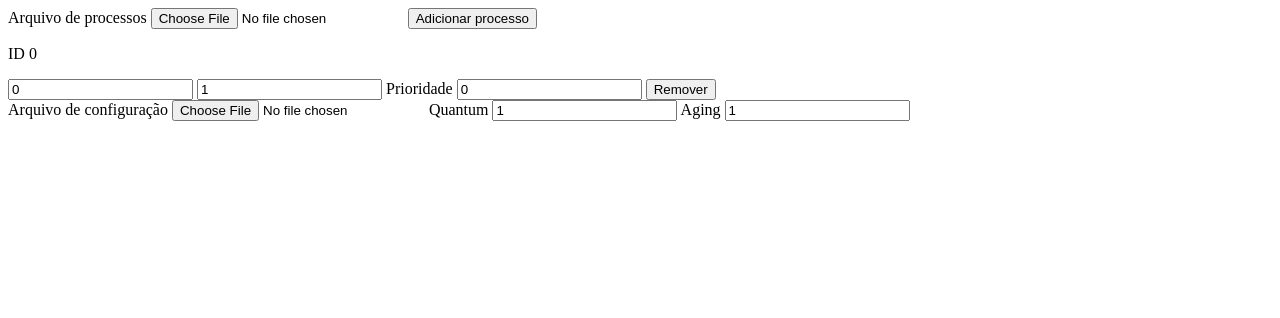
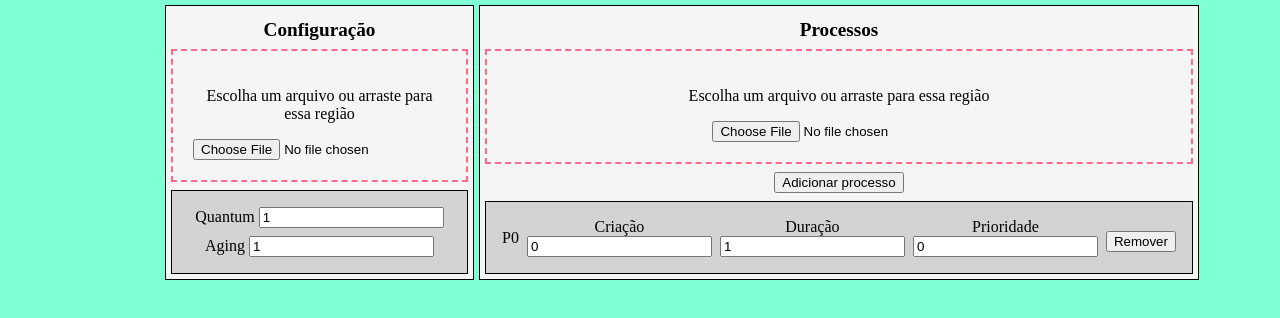
Before and after one commit to ceres-wl/SO-Escalonamento, a Svelte app: page / in a window 1280 px wide. Both pictures are taken after a click on the button "Adicionar processo". Shown: the top 318 px of the page. Built offline with nearby package versions, Linux system fonts and the light colour scheme.

Commit message:
Refatorando código e inicio do design

```diff
--- a/src/App.svelte
+++ b/src/App.svelte
@@ -1,82 +1,55 @@
 <script lang="ts">
-    import type { Config } from "./lib/types";
-    import { addProcesso, removerProcesso, listarProcessos } from "./lib/listaProcesso.svelte";
+    import ConfigInput from "./lib/components/FileInput/ConfigInput.svelte";
+    import ProcInput from "./lib/components/FileInput/ProcInput.svelte";
+</script>
 
-    let processesFile: FileList | null = $state(null);
-    let configFile: FileList | null = $state(null);
+<!--
+    TODO icones? yes or no
+    TODO background image? ou deixa a cor msm
+    TODO deixar tudo redondo provavelmente, ou não seila
+-->
 
-    // TODO tacar isso aqui num arquivo separado
-    let config: Config = $state({
-        aging: 1,
-        quantum: 1
-    });
+<main>
+    <div class="inputs">
+        <ConfigInput/>
+        <ProcInput/>
+    </div>
+</main>
 
-    async function handleProcessesFile(){
-        if(!processesFile || !processesFile[0]) return;
-        const txt = await processesFile[0].text();
+<style>
+    main{
+        width: 120ch;
+        margin: 0 auto;
 
-        for(const line of txt.split("\n")){
-            if(line.trim() == "") continue;
+        display: flex;
+        flex-direction: column;
+        gap: 5px;
 
-            const [criacao, duracao, prioridade_estatica] = line.split(" ").map((str) => Number(str));
-            if([criacao, duracao, prioridade_estatica].some(isNaN)) throw new Error("Valor não é um número");
-
-            addProcesso({
-                criacao,
-                duracao,
-                prioridade_estatica
-            });
-        }
+        padding: 5px;
     }
 
-    async function handleConfigFile(){
-        if(!configFile || !configFile[0]) return;
-        const txt = await configFile[0].text();
+    .inputs{
+        display: flex;
+        flex-direction: row;
+        gap: 5px;
+    }
 
-        const [quantum, aging] = txt.split("\n", 2).map((str) => {
-            const num = Number(str.split(":")[1] ?? str);
-            if(isNaN(num)) throw new Error("Valor não é um número")
-            return num;
-        })
+    :global(html, body){
+        margin: 0;
+    }
 
-        config.quantum = quantum;
-        config.aging = aging;
+    :global(body){
+        background-color: aquamarine;
     }
-</script>
 
-<!-- TODO separar os inputs de arquivo e processo em dois componentes separados -->
+    :global(*){
+        box-sizing: border-box;
+    }
 
-<div>
-    <div>
-        <label> Arquivo de processos
-            <input onchange={handleProcessesFile} bind:files={processesFile} type="file" name="processos">
-        </label>
-        <button onclick={() => addProcesso({criacao: 0, duracao: 1, prioridade_estatica: 0})}>Adicionar processo</button>
-        {#each listarProcessos() as process (process.id)}
-            <div>
-                <p>ID {process.id}</p>
-                <label>
-                    <input bind:value={process.criacao} type="number">
-                </label>
-                <label>
-                    <input bind:value={process.duracao} type="number">
-                </label>
-                <label> Prioridade
-                    <input bind:value={process.prioridade_estatica} type="number">
-                </label>
-                <button onclick={() => removerProcesso(process.id)}>Remover</button>
-            </div>
-        {/each}
-    </div>
-    <div>
-        <label> Arquivo de configuração
-            <input onchange={handleConfigFile} bind:files={configFile} type="file" name="config">
-        </label>
-        <label> Quantum
-            <input bind:value={config.quantum} type="number" name="quantum">
-        </label>
-        <label> Aging
-            <input bind:value={config.aging} type="number" name="aging">
-        </label>
-    </div>
-</div>
+    :global(:root){
+        /* TODO decidir cores */
+        --color-primary: whitesmoke;
+        --color-secondary: lightgray;
+        --color-accent: rgb(255, 106, 136);
+    }
+</style>
--- /dev/null
+++ b/src/lib/components/FileInput/CommonFileInput.svelte
@@ -0,0 +1,37 @@
+<script lang="ts">
+    import DragAndDrop from "../form/DragAndDrop.svelte";
+
+    let { handleFiles, label, children } = $props();
+</script>
+
+<!--
+    TODO input de texto bonitinho
+    TODO fonte
+    TODO uma polida no tamanho e espaçamento das coisas
+-->
+
+<div class="main">
+    <p>{label}</p>
+    <DragAndDrop handleFiles={handleFiles} />
+    {@render children()}
+</div>
+
+<style>
+    p{
+        font-size: 1.2rem;
+        font-weight: bold;
+        text-align: center;
+
+        margin: 0.5rem 0;
+    }
+
+    .main{
+        background-color: var(--color-primary);
+        width: 100%;
+
+        text-align: center;
+
+        border: 1px solid black;
+        padding: 5px;
+    }
+</style>
--- /dev/null
+++ b/src/lib/components/FileInput/ConfigInput.svelte
@@ -0,0 +1,48 @@
+<script lang="ts">
+    import { config, setConfig } from "../../config.svelte";
+    import CommonFileInput from "./CommonFileInput.svelte";
+
+    async function handleConfigFile(files: FileList){
+        if(!files || !files[0]) return;
+        const txt = await files[0].text();
+
+        const [quantum, aging] = txt.split("\n", 2).map((str) => {
+            const num = Number(str.split(":")[1] ?? str);
+            if(isNaN(num)) throw new Error("Valor não é um número")
+            return num;
+        })
+
+        setConfig(quantum, aging);
+    }
+</script>
+
+<!-- HACK to force the config input to not take 100% width, making the proc input take the space instead,
+    not fully a hack just not the prettiest code ever
+-->
+<div class="config-wrapper">
+    <CommonFileInput label="Configuração" handleFiles={handleConfigFile}>
+        <div class="display">
+            <label> Quantum
+                <input bind:value={config.quantum} type="number" name="quantum">
+            </label>
+            <label> Aging
+                <input bind:value={config.aging} type="number" name="aging">
+            </label>
+        </div>
+    </CommonFileInput>
+</div>
+
+<style>
+    .display{
+        margin-top: 0.5rem;
+
+        display: flex;
+        flex-direction: column;
+        gap: 0.5rem;
+
+        border: 1px solid black;
+        background-color: var(--color-secondary);
+
+        padding: 1rem 0;
+    }
+</style>
--- /dev/null
+++ b/src/lib/components/FileInput/ProcInput.svelte
@@ -0,0 +1,66 @@
+<script lang="ts">
+    import { addProcesso, removerProcesso, listarProcessos } from "../../listaProcesso.svelte";
+    import CommonFileInput from "./CommonFileInput.svelte";
+
+    async function handleProcFile(files: FileList){
+        if(!files || !files[0]) return;
+        const txt = await files[0].text();
+
+        for(const line of txt.split("\n")){
+            if(line.trim() == "") continue;
+
+            const [criacao, duracao, prioridade_estatica] = line.split(" ").map((str) => Number(str));
+            if([criacao, duracao, prioridade_estatica].some(isNaN)) throw new Error("Valor não é um número");
+
+            addProcesso({
+                criacao,
+                duracao,
+                prioridade_estatica
+            });
+        }
+    }
+</script>
+
+<!-- TODO dar um estilozinho pro header de cada processo e pro botão de remover -->
+
+<CommonFileInput label="Processos" handleFiles={handleProcFile}>
+    <button onclick={() => addProcesso({criacao: 0, duracao: 1, prioridade_estatica: 0})}>Adicionar processo</button>
+    {#each listarProcessos() as process (process.id)}
+        <div class="process">
+            <header>P{process.id}</header>
+            <div class="input">
+                <label for={`criacaoP${process.id}`}>Criação</label>
+                <input bind:value={process.criacao} id={`criacaoP${process.id}`} type="number">
+            </div>
+            <div class="input">
+                <label for={`duracaoP${process.id}`}>Duração</label>
+                <input bind:value={process.duracao} id={`duracaoP${process.id}`} type="number">
+            </div>
+            <div class="input">
+                <label for={`prioridadeP${process.id}`}>Prioridade</label>
+                <input bind:value={process.prioridade_estatica} id={`prioridadeP${process.id}`} type="number">
+            </div>
+            <button onclick={() => removerProcesso(process.id)}>Remover</button>
+        </div>
+    {/each}
+</CommonFileInput>
+
+<style>
+    button{
+        margin-top: 0.5rem;
+    }
+
+    .process{
+        margin-top: 0.5rem;
+
+        display: flex;
+        flex-direction: row;
+        align-items: center;
+        gap: 0.5rem;
+
+        border: 1px solid black;
+        background-color: var(--color-secondary);
+
+        padding: 1rem;
+    }
+</style>
--- /dev/null
+++ b/src/lib/components/form/DragAndDrop.svelte
@@ -0,0 +1,75 @@
+<script lang="ts">
+    // import FileUpload from '~icons/fa-solid/file-upload';
+
+    let dragging = $state(false);
+    let dragCounter = 0;
+
+    let { handleFiles, ...props } = $props();
+
+    function handleDragIn(e: DragEvent){
+        if(e.dataTransfer?.items && e.dataTransfer.items.length > 0){
+            dragCounter++;
+            dragging = true;
+        }
+    }
+    function handleDragOut(e: DragEvent){
+        e.preventDefault();
+        dragCounter--;
+        if(dragCounter <= 0) dragging = false;
+    }
+    function handleDrop(e: DragEvent){
+        e.preventDefault();
+
+        if(e.dataTransfer) handleFiles(e.dataTransfer.files);
+        dragCounter = 0;
+        dragging = false;
+    }
+    function handleDragOver(e: DragEvent){
+        e.preventDefault();
+    }
+</script>
+
+<div class="dragzone" ondragover={handleDragOver} ondragenter={handleDragIn} ondragleave={handleDragOut} ondrop={handleDrop} role="button" tabindex="0">
+    <label for="file-select">
+        {#if dragging}
+            <!-- <FileUpload class="icon-insc" height="1em" width="1em"/> -->
+            <p>Solte para fazer o upload</p>
+        {:else}
+            <p>Escolha um arquivo ou arraste para essa região</p>
+        {/if}
+        <div class="center">
+            <input id="file-select" type="file" onchange={(e) => {
+                const target = e.target as HTMLInputElement;
+                handleFiles(target.files);
+            }} {...props}>
+        </div>
+    </label>
+</div>
+
+<style>
+    .dragzone{
+        display: flex;
+        align-items: center;
+        flex-direction: column;
+        border: 2px dashed var(--color-accent);
+    }
+
+    :global(.icon-insc){
+        width: 4rem;
+        height: 4rem;
+    }
+
+    label{
+        display: block;
+        text-align: center;
+
+        width: 100%;
+        height: 100%;
+
+        padding: 1.25rem;
+    }
+
+    :global(svg){
+        pointer-events: none;
+    }
+</style>
--- /dev/null
+++ b/src/lib/config.svelte.ts
@@ -0,0 +1,14 @@
+import type { SimulationConfig } from "./types";
+
+// Módulo que contém só os dados de configuração
+
+// Não dê reassign nessa variável diretamente, use o método setConfig
+export let config: SimulationConfig = $state({
+    aging: 1,
+    quantum: 1
+});
+
+export function setConfig(aging: number, quantum: number){
+    config.aging = aging;
+    config.quantum = quantum;
+}
--- a/src/lib/listaProcesso.svelte.ts
+++ b/src/lib/listaProcesso.svelte.ts
@@ -1,5 +1,9 @@
 import type { Processo, ProcessoInput } from "./types";
 
+// Módulo que contém a lista de de processos e seus métodos
+
+// A lista é feita com uma variável reativa por causa da UI,
+// mas em geral isso não muda nd na lógica
 let listaProcesso: Array<Processo> = $state([]);
 
 export function addProcesso(proc: ProcessoInput){
--- a/src/lib/types.ts
+++ b/src/lib/types.ts
@@ -1,4 +1,4 @@
-export interface Config {
+export interface SimulationConfig {
     quantum: number;
     aging: number;
 }
```
Also changed, not shown: src/lib/escalonamento/SimulacaoTasks.ts (added, +11 -0 lines).
